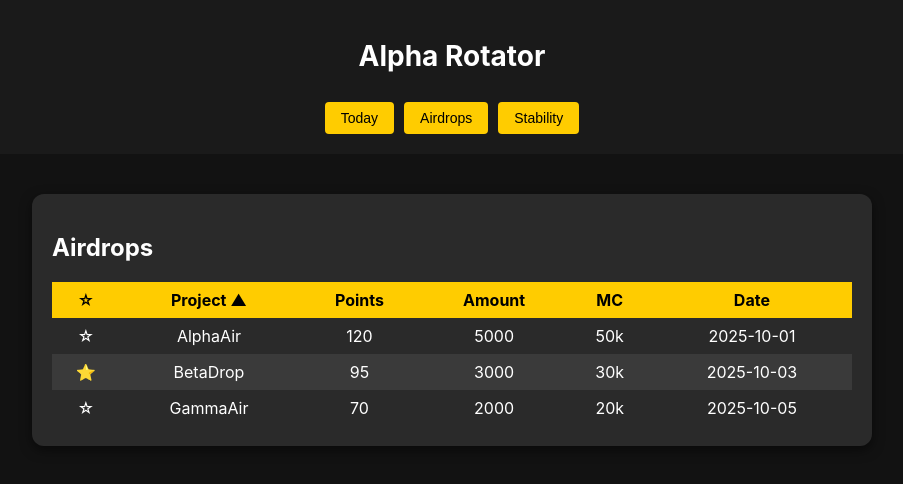
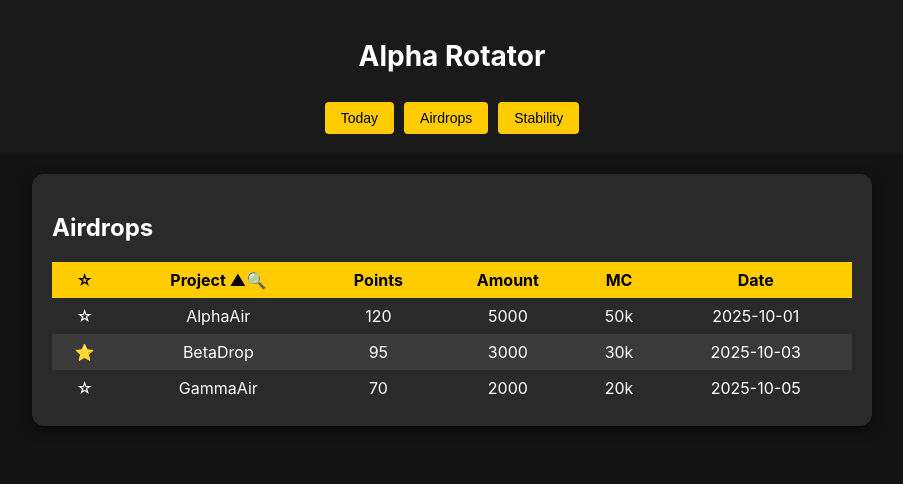
Before and after one commit to Webgipnoz/AltRadar, a React (Create React App) app in the folder frontend/: page /airdrops in a window 1280 px wide. Shown: the top 484 px of the page, without its empty margins (188-1091 px from the left). Built offline with nearby package versions, Linux system fonts and the light colour scheme.

Commit message:
add filer in table on airdropPage but not work

```diff
--- a/frontend/src/pages/AirDropsPage/AirDropsPage.css
+++ b/frontend/src/pages/AirDropsPage/AirDropsPage.css
@@ -0,0 +1,42 @@
+.filter-panel {
+  position: absolute;
+  top: 100%;
+  left: 0;
+  z-index: 10;
+  background: #ffcc00;
+  border: 1px solid #ddd;
+  border-radius: 8px;
+  padding: 10px;
+  width: 180px;
+  box-shadow: 0 4px 10px rgba(0, 0, 0, 0.15);
+  margin-top: 6px;
+  text-align: left;
+}
+
+.filter-panel h4 {
+  margin: 0 0 6px;
+  font-size: 0.9rem;
+  color: #333;
+}
+
+.filter-panel label {
+  display: block;
+  font-size: 0.85rem;
+  margin-bottom: 4px;
+  cursor: pointer;
+}
+
+.filter-input {
+  margin-top: 8px;
+  width: 100%;
+  padding: 5px 8px;
+  font-size: 0.85rem;
+  border: 1px solid #ccc;
+  border-radius: 6px;
+  outline: none;
+}
+
+.filter-input:focus {
+  border-color: #007bff;
+  box-shadow: 0 0 3px rgba(0, 123, 255, 0.4);
+}
--- a/frontend/src/pages/AirDropsPage/index.tsx
+++ b/frontend/src/pages/AirDropsPage/index.tsx
@@ -1,5 +1,7 @@
 import { useState } from "react";
 import useSortableTable from "../../hooks/useSortableTable";
+
+import "./AirDropsPage.css";
 
 interface AirdropProject {
   id: number;
@@ -57,6 +59,8 @@ const airdropData: AirdropProject[] = [
 
 const AirDropsPage = () => {
   const [data, setData] = useState<AirdropProject[]>(airdropData);
+  const [showFilter, setShowFilter] = useState(false);
+  const [searchQuery, setSearchQuery] = useState("");
 
   const toggleImportant = (id: number) => {
     setData((prev) =>
@@ -73,23 +77,55 @@ const AirDropsPage = () => {
     });
 
   return (
-    <div
-      className="homepage"
-      style={{ minHeight: "calc(100vh - 100px)", padding: "20px" }}
-    >
+    <div className="homepage">
       <div className="projects-table-container">
         <h2>Airdrops</h2>
         <table className="projects-table">
           <thead>
             <tr>
               {columns.map((col) => (
-                <th
-                  key={col.key}
-                  onClick={() => toggleSort(col.key)}
-                  style={{ cursor: "pointer" }}
-                >
-                  {col.label}
-                  {sortKey === col.key && (sortOrder === "asc" ? " ▲" : " ▼")}
+                <th key={col.key} style={{ position: "relative" }}>
+                  <div>
+                    <span
+                      onClick={() => toggleSort(col.key)}
+                      style={{ cursor: "pointer" }}
+                    >
+                      {col.label}
+                      {sortKey === col.key &&
+                        (sortOrder === "asc" ? " ▲" : " ▼")}
+                    </span>
+
+                    {col.key === "project" && (
+                      <span
+                        onClick={() => setShowFilter((prev) => !prev)}
+                        style={{ cursor: "pointer" }}
+                      >
+                        🔍
+                      </span>
+                    )}
+                  </div>
+
+                  {col.key === "project" && showFilter && (
+                    <div className="filter-panel">
+                      <h4>Filter</h4>
+                      <label>
+                        <input type="checkbox" /> Active
+                      </label>
+                      <label>
+                        <input type="checkbox" /> Completed
+                      </label>
+                      <label>
+                        <input type="checkbox" /> Archived
+                      </label>
+                      <input
+                        type="text"
+                        placeholder="Search by name..."
+                        className="filter-input"
+                        value={searchQuery}
+                        onChange={(e) => setSearchQuery(e.target.value)}
+                      />
+                    </div>
+                  )}
                 </th>
               ))}
             </tr>
```
